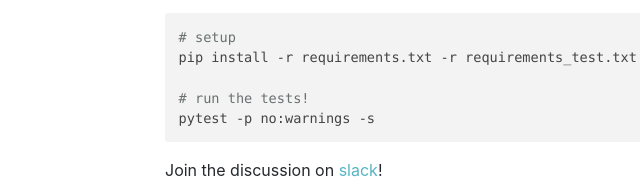
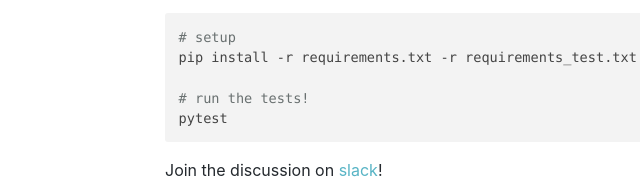
Before and after one commit to tophat/codewatch, a plain HTML site: page docs/contribute.html in a window 1280 px wide. Shown: the part 287-479 px from the top of the page, 143-783 px from the left. Drawn offline with nearby package versions, Linux system fonts and the light colour scheme.

Commit message:
Deploy website
Deploy website version based on d906edaa0f7aa51cc1ee159356f801512d138000

```diff
--- a/docs/contribute.html
+++ b/docs/contribute.html
@@ -42,7 +42,7 @@
 pip install -r requirements.txt -r requirements_test.txt
 
 <span class="hljs-comment"># run the tests!</span>
-pytest -p no:warnings -s
+pytest
 </code></pre>
 <p>Join the discussion on <a href="https://tophat-opensource.slack.com">slack</a>!</p>
 </span></div></article></div><div class="docLastUpdate"><em>Last updated by Joshua Doncaster-Marsiglio</em></div><div class="docs-prevnext"><a class="docs-prev button" href="/docs/usage"><span class="arrow-prev">← </span><span>Usage</span></a></div></div></div><nav class="onPageNav"><ul class="toc-headings"><li><a href="#running-tests">Running tests</a></li></ul></nav></div><footer class="nav-footer" id="footer"><section class="footer"><div class="footer-icon"><a href="/" class="nav-home"><img src="/img/codewatch.png" alt="Codewatch" width="65" height="45"/></a></div><div class="footer-github"><a href="https://github.com/tophat/codewatch">GitHub</a><a class="github-button" href="https://github.com/tophat/codewatch" data-icon="octicon-star" data-count-href="/facebook/docusaurus/stargazers" data-show-count="true" data-count-aria-label="# stargazers on GitHub" aria-label="Star this project on GitHub">Star</a></div></section><section class="copyright">Top Hat Open Source</section></footer></div></body></html>
```
Also changed, not shown: docs/contribute/index.html (+1 -1 lines).
